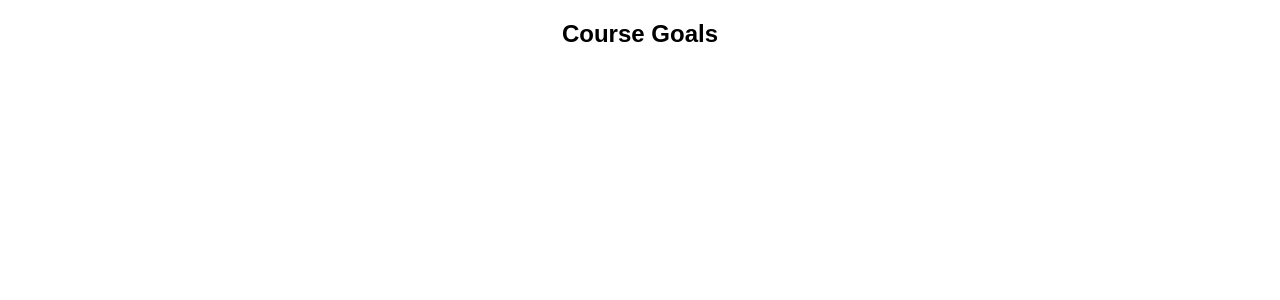
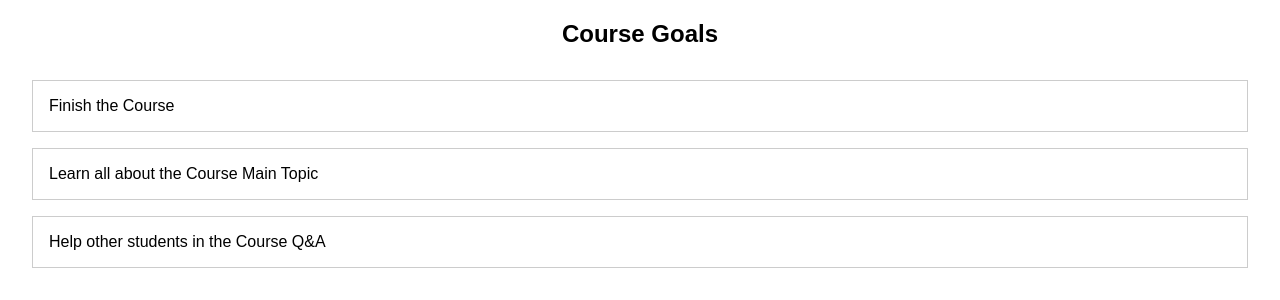
Before and after one commit to ambujbpl/reactjsApp, a React (Create React App) app: page / in a window 1280 px wide. Shown: the top 300 px of the page. Built offline with nearby package versions, Linux system fonts and the light colour scheme.

Commit message:
Rendering Lists of Data

```diff
--- a/src/components/GoalList.js
+++ b/src/components/GoalList.js
@@ -3,10 +3,11 @@
 import './GoalList.css';
 
 const GoalList = props => {
-  console.log(props.goals);
   return (
     <ul className="goal-list">
-
+      {props.goals.map(goal => {
+        return <li key={goal.id}>{goal.text}</li>;
+      })}
     </ul>
   );
 };
```
